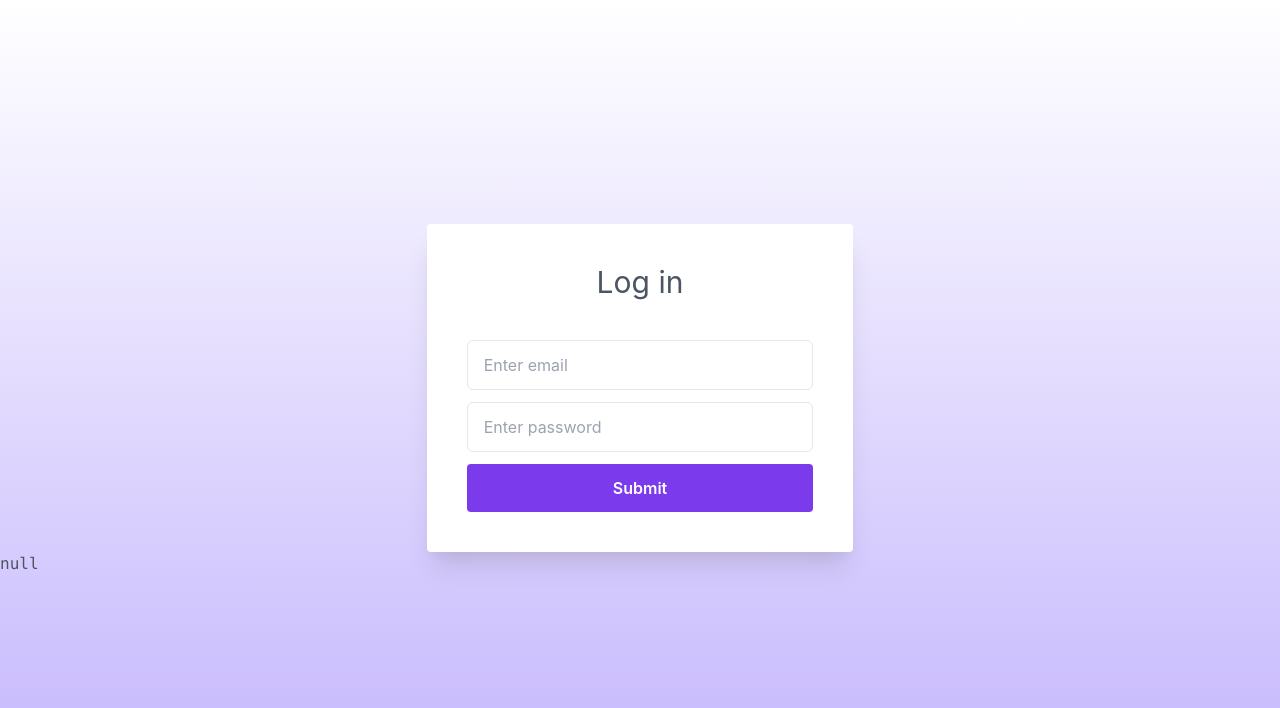
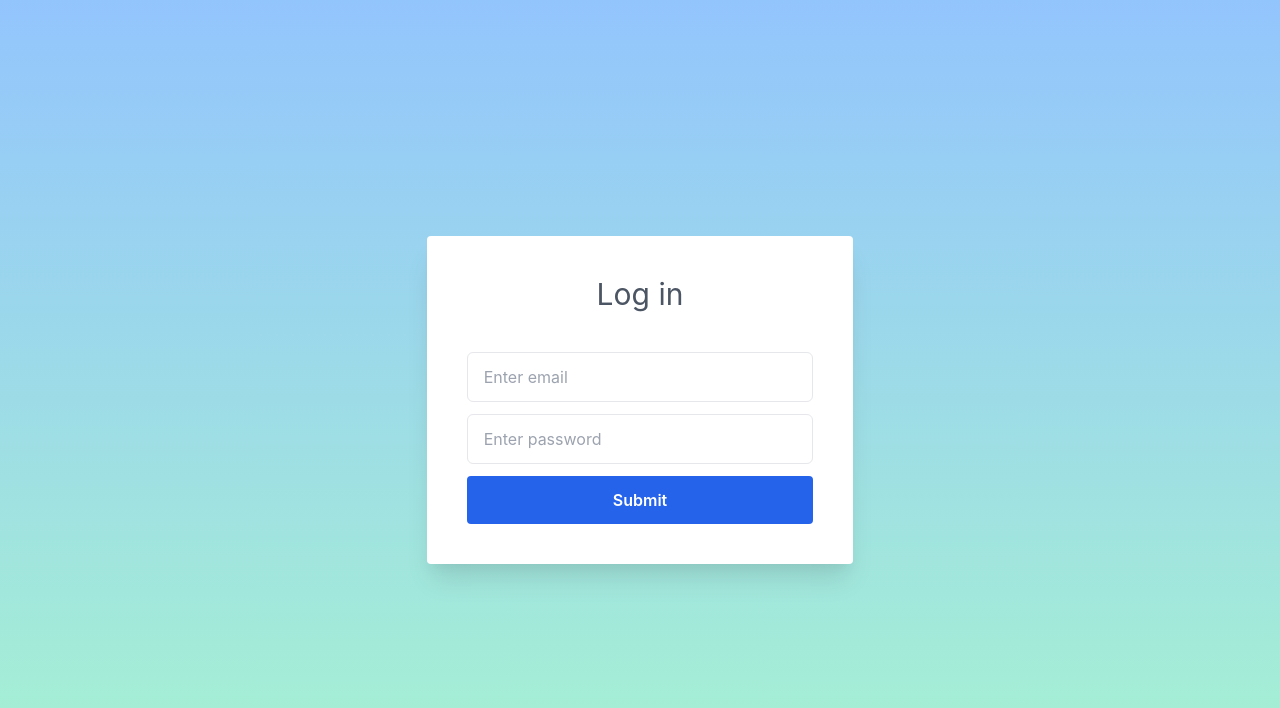
Before and after one commit to krystlc/express-react-login, a React (Create React App) app: page / in a window 1280 px wide. Shown: the top 708 px of the page. Built offline with nearby package versions, Linux system fonts and the light colour scheme.

Commit message:
adjusted theme color and added failed attempts messages

```diff
--- a/public/index.html
+++ b/public/index.html
@@ -26,7 +26,7 @@
   <title>React App</title>
 </head>
 
-<body class="bg-gradient-to-t from-purple-300 h-full">
+<body class="bg-gradient-to-t from-green-200 to-blue-300 h-full">
   <noscript>You need to enable JavaScript to run this app.</noscript>
   <div id="root" class="h-full"></div>
   <!--
--- a/src/App.js
+++ b/src/App.js
@@ -33,7 +33,6 @@ export default class App extends Component {
             ? (<Profile data={this.state.user} handleLogout={this.handleLogout} />)
             : (<Login handleLogin={this.handleLogin} />)}
         </div>
-        <pre>{JSON.stringify(this.state.user, null, 2)}</pre>
       </div>
     )
   }
--- a/src/Login.js
+++ b/src/Login.js
@@ -6,7 +6,9 @@ export default class Login extends Component {
     this.state = {
       busy: false,
       username: '',
-      password: ''
+      password: '',
+      attempts: 0,
+      locked: false,
     };
   }
 
@@ -32,18 +34,37 @@ export default class Login extends Component {
     })
       .then(res => res.json())
       .then(user => {
+        if (user) {
           that.props.handleLogin({
             user
+          })
+        }
+      })
+      .catch(err => {
+        console.log(err)
+        that.setState({
+          username: '',
+          password: '',
+          busy: false,
         })
       })
   }
 
   render() {
-    const inputClasses = 'border text-gray-800 appearance-none block w-full rounded-md py-3 px-4 focus:outline-none focus:ring-2 focus:ring-purple-600 focus:border-transparent mb-3'
-    const buttonClasses = 'w-full py-3 cursor-pointer bg-purple-600 text-white font-semibold px-4 rounded hover:bg-purple-700 focus:outline-none focus:ring-2 focus:ring-purple-500 focus:ring-offset-2 focus:ring-offset-purple-200'
+    const inputClasses = 'border text-gray-800 appearance-none block w-full rounded-md py-3 px-4 focus:outline-none focus:ring-2 focus:ring-blue-600 focus:border-transparent mb-3'
+    const buttonClasses = 'w-full py-3 cursor-pointer bg-blue-600 text-white font-semibold px-4 rounded hover:bg-blue-700 focus:outline-none focus:ring-2 focus:ring-blue-500 focus:ring-offset-2 focus:ring-offset-blue-200'
+    let message
+    if (this.state.locked) {
+      message = <p className="text-red-400 mt-5">You have been locked out for too many failed login attempts.</p>
+    }
+    if (this.state.locked && this.state.attempts > 0) {
+      message = <p className="text-red-400 mt-5">Email or password are not valid.<br /> Login attempt: {this.state.attempts}.</p>
+    }
     return (
+      <div>
+        <h1 className="text-3xl mb-10 text-center">Log in</h1>
+        {this.state.locked ? null : (
           <form onSubmit={this.onSubmit} className={this.state.busy ? 'animate-pulse' : null}>
-        <h1 className="text-3xl mb-10 text-center">Log in</h1>
             <input
               type="email"
               name="username"
@@ -64,6 +85,9 @@ export default class Login extends Component {
             />
             <input type="submit" value="Submit" className={buttonClasses} disabled={this.state.busy} />
           </form>
+        )}
+        {message}
+      </div>
     );
   }
 }
--- a/src/Profile.js
+++ b/src/Profile.js
@@ -3,7 +3,7 @@ import React, { Component } from 'react';
 export default class Profile extends Component {
   render() {
     const { user } = this.props.data
-    const buttonClasses = 'py-3 cursor-pointer bg-purple-600 text-white font-semibold px-4 rounded hover:bg-purple-700 focus:outline-none focus:ring-2 focus:ring-purple-500 focus:ring-offset-2 focus:ring-offset-purple-200'
+    const buttonClasses = 'py-3 cursor-pointer bg-blue-600 text-white font-semibold px-4 rounded hover:bg-blue-700 focus:outline-none focus:ring-2 focus:ring-blue-500 focus:ring-offset-2 focus:ring-offset-blue-200'
     return (
       <div className="text-center">
         <h1 className="text-3xl mb-10">Profile</h1>
```
Lines whose indentation alone changed are shown as unchanged.
